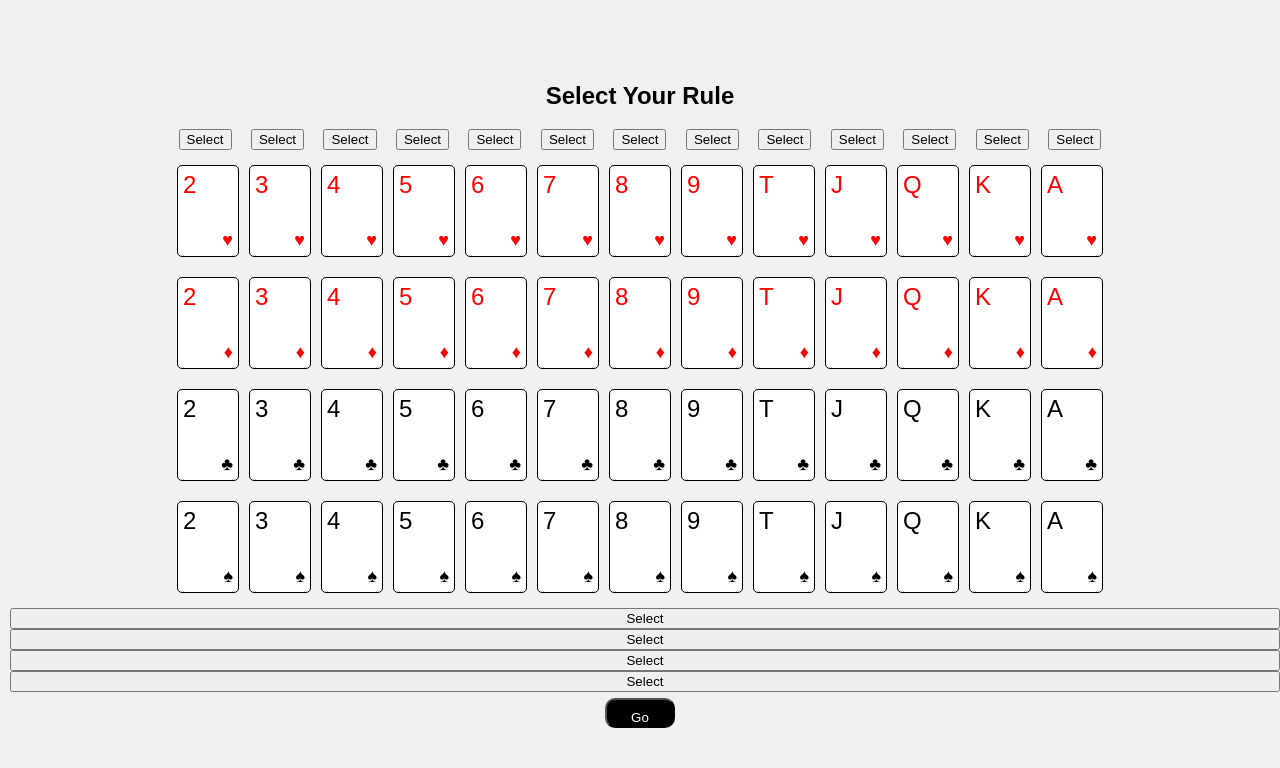
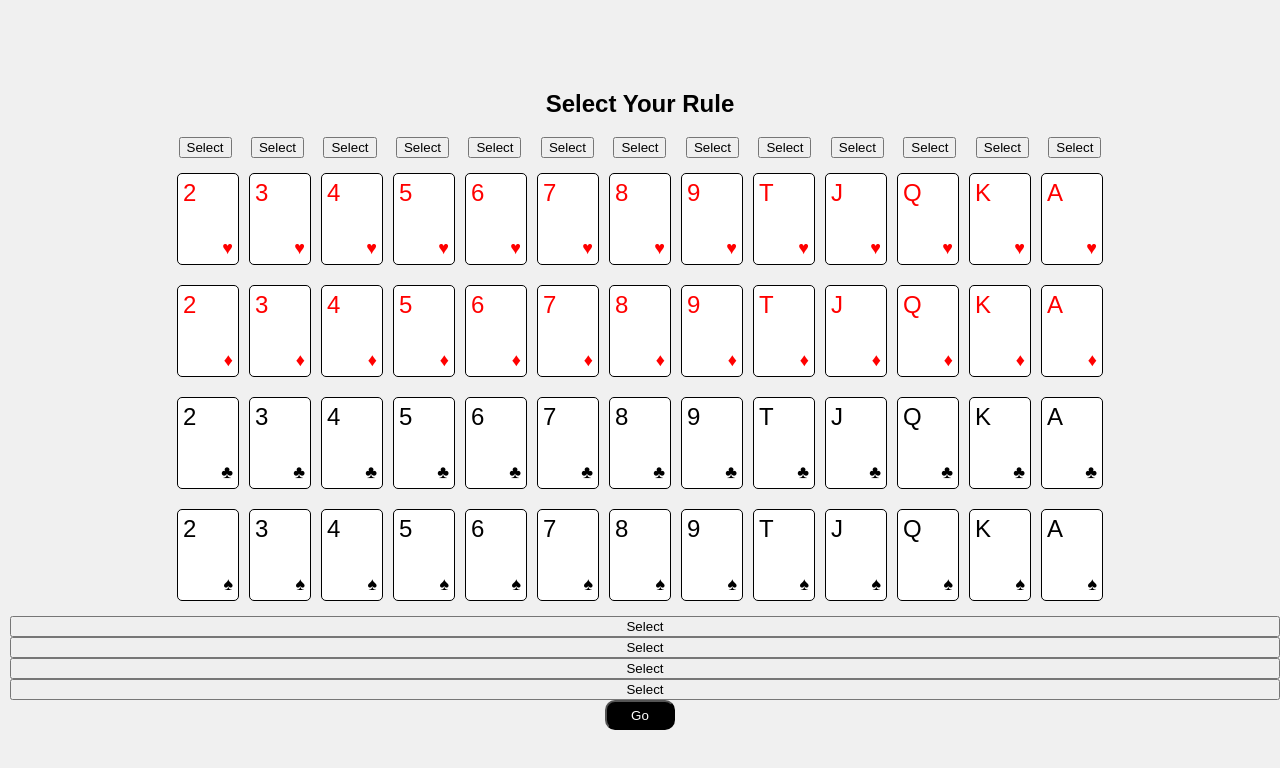
Before and after one commit to austinchen2005/single_player_card_game, a website: page index.html in a window 1280 px wide. Both pictures are taken after a click on the button "Start Game". Drawn offline with Linux system fonts and the light colour scheme.

Commit message:
fix bottom buttons

```diff
--- a/index.html
+++ b/index.html
@@ -20,7 +20,7 @@
     <div id="game-screen" style="display: none;">
         <div id="rule-selection">
             <h2>Select Your Rule</h2>
-            <div id="select-buttons-outer">
+            <div id="select-buttons-wrapper">
                 <div id="select-buttons" class="column-buttons">
                     <!-- Column select buttons will be added here -->
                 </div>
@@ -29,7 +29,9 @@
             <div id="row-select-buttons" class="row-buttons">
                 <!-- Row select buttons will be added here -->
             </div>
+            <div id="go-button-wrapper">
             <button class="button medium-btn" id="go-button">Go</button>
+            </div>
         </div>
         <div id="game-board" style="display: none;">
             <h2>Player's Game Board</h2>
--- a/style.css
+++ b/style.css
@@ -18,7 +18,7 @@ body {
     justify-content: center;
 }
 
-#select-buttons-outer{
+#select-buttons-wrapper{
     display:flex;
     flex-wrap: wrap;
     justify-content: center;
@@ -34,9 +34,15 @@ body {
     display: flex;
     flex-direction: column;
     justify-content: space-between;
-    height: calc(4 * 10px);
+    /*height: calc(4 * 10px);*/
     margin-left: 10px;
-    margin-bottom: 40px;
+    /*margin-bottom: 10px;*/
+}
+
+#go-button-wrapper{
+    display:flex;
+    flex-wrap: wrap;
+    justify-content: center;
 }
 
 .suit-row {
@@ -129,6 +135,11 @@ body {
 .medium-btn {
     width: 70px;
     height: 30px;
+    margin: 0 auto;
+    padding: 0;
+    display: inline-block;
+    line-height: 25px;
+    text-align: center;
 }
 
 .big-btn {
```
